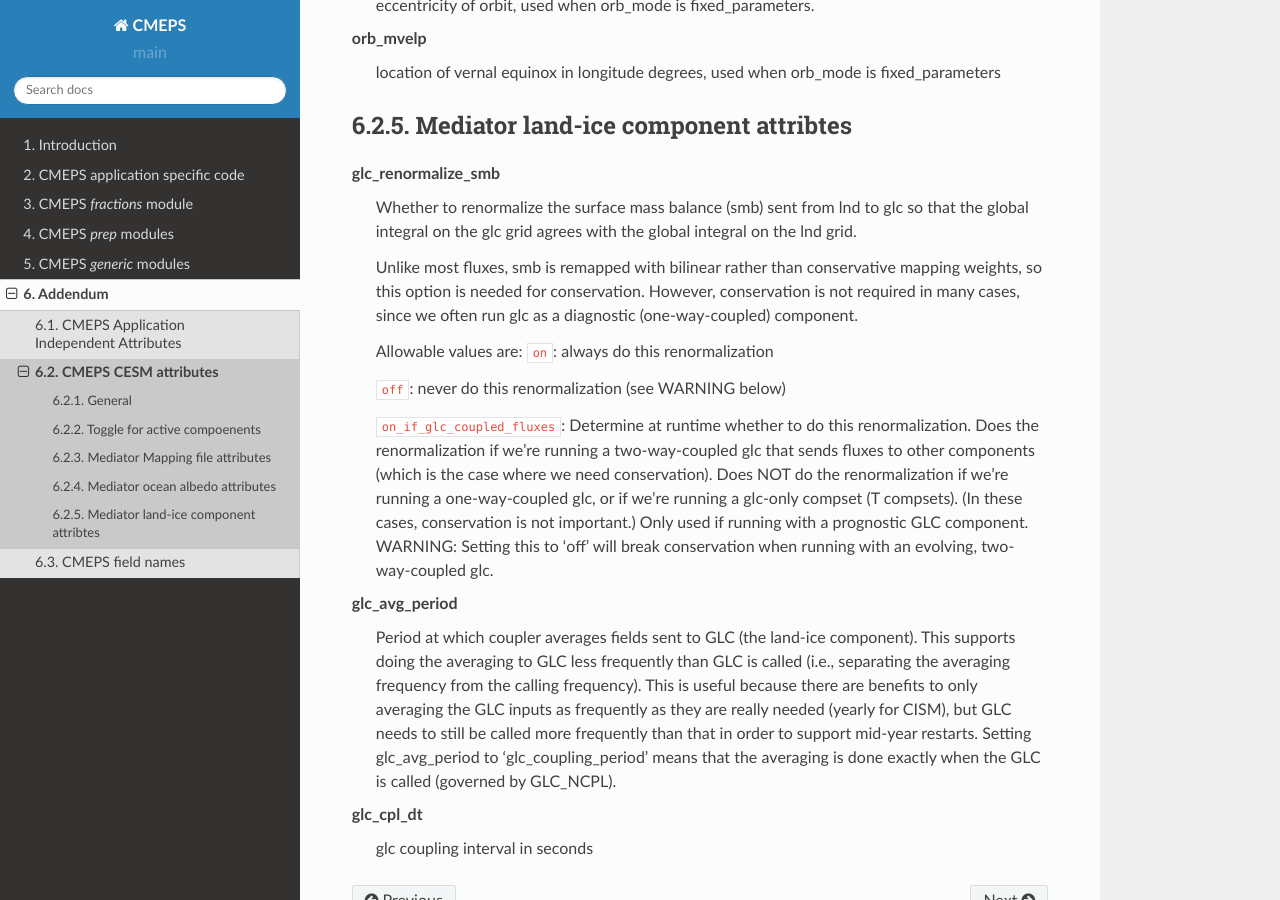
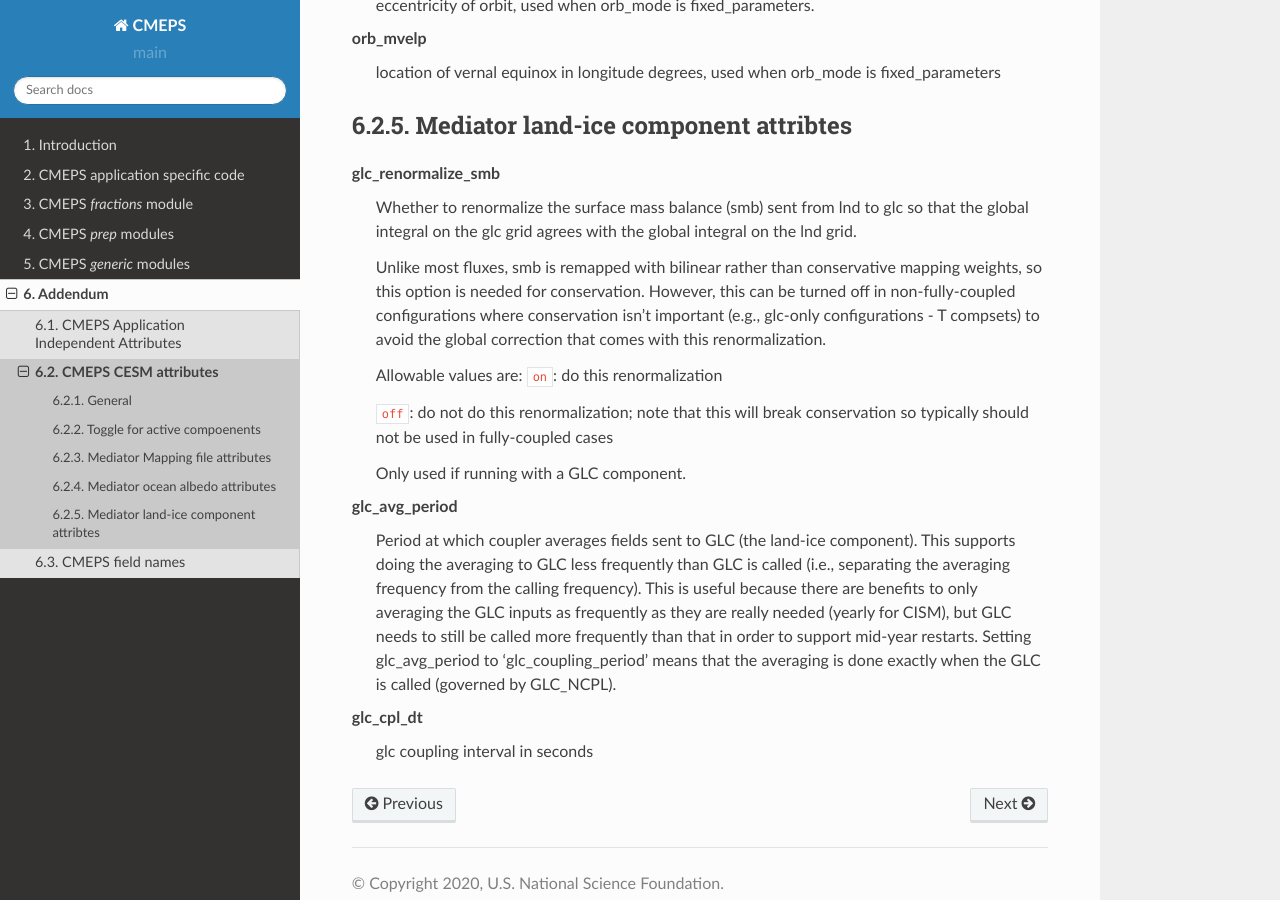
Before and after one commit to ESCOMP/CMEPS, a Sphinx documentation site: the page built from doc/source/addendum/req_attributes_cesm.rst, in a window 1280 px wide and 900 px high, scrolled down 2560 px. Built offline with Sphinx 7.4.7 and the Read the Docs theme 2.0.0, drawn with Linux system fonts in a browser that asks for light colours; comment, search, counter and statistics services are not loaded.

Commit message:
Simplify logic for glc_renormalize_smb
Remove the glc_renormalize_smb option on_if_glc_coupled_fluxes. This had
been the default. Change the default to 'on'. This maintains consistent
behavior between different configurations.

Changes answers for T compsets.

Resolves ESCOMP/CMEPS#133

```diff
--- a/doc/source/addendum/req_attributes_cesm.rst
+++ b/doc/source/addendum/req_attributes_cesm.rst
@@ -101,24 +101,19 @@
   Whether to renormalize the surface mass balance (smb) sent from lnd to glc so that the
   global integral on the glc grid agrees with the global integral on the lnd grid.
 
-  Unlike most fluxes, smb is remapped with bilinear rather than conservative mapping weights,
-  so this option is needed for conservation. However, conservation is not required in many
-  cases, since we often run glc as a diagnostic (one-way-coupled) component.
+  Unlike most fluxes, smb is remapped with bilinear rather than conservative mapping
+  weights, so this option is needed for conservation. However, this can be turned off in
+  non-fully-coupled configurations where conservation isn't important (e.g., glc-only
+  configurations - T compsets) to avoid the global correction that comes with this
+  renormalization.
 
   Allowable values are:
-  ``on``: always do this renormalization
+  ``on``: do this renormalization
 
-  ``off``: never do this renormalization (see WARNING below)
+  ``off``: do not do this renormalization; note that this will break conservation so
+  typically should not be used in fully-coupled cases
 
-  ``on_if_glc_coupled_fluxes``: Determine at runtime whether to do this renormalization.
-  Does the renormalization if we're running a two-way-coupled glc that sends fluxes
-  to other components (which is the case where we need conservation).
-  Does NOT do the renormalization if we're running a one-way-coupled glc, or if
-  we're running a glc-only compset (T compsets).
-  (In these cases, conservation is not important.)
-  Only used if running with a prognostic GLC component.
-  WARNING: Setting this to 'off' will break conservation when running with an
-  evolving, two-way-coupled glc.
+  Only used if running with a GLC component.
 
 **glc_avg_period**
   Period at which coupler averages fields sent to GLC (the land-ice component).
```
Also changed, not shown: 3 other files.
